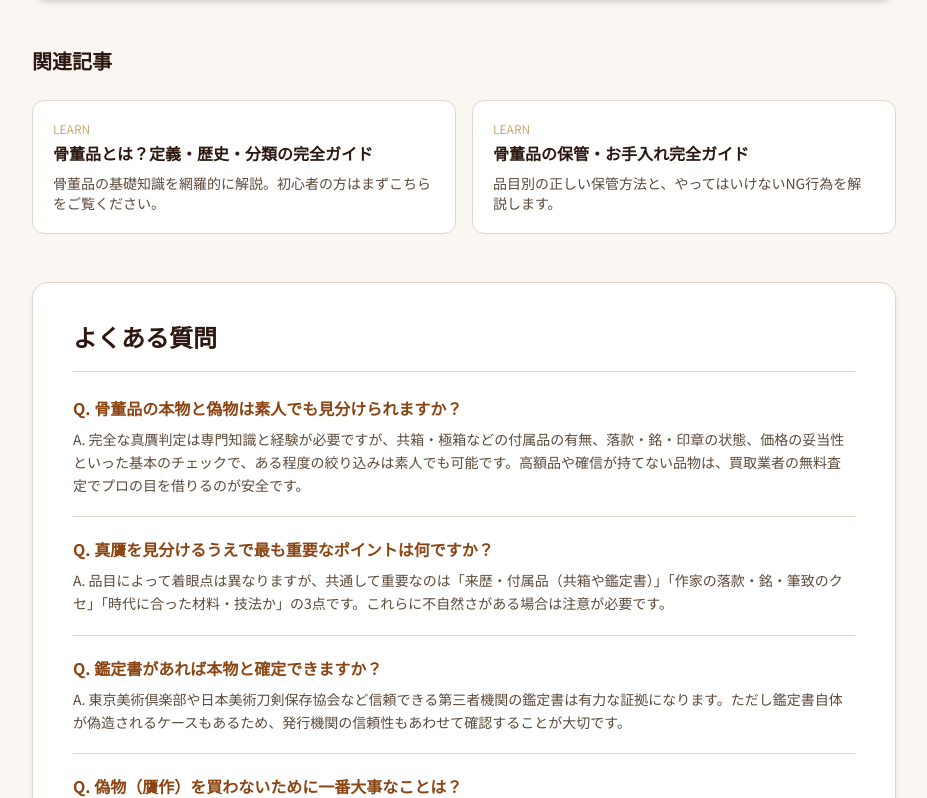
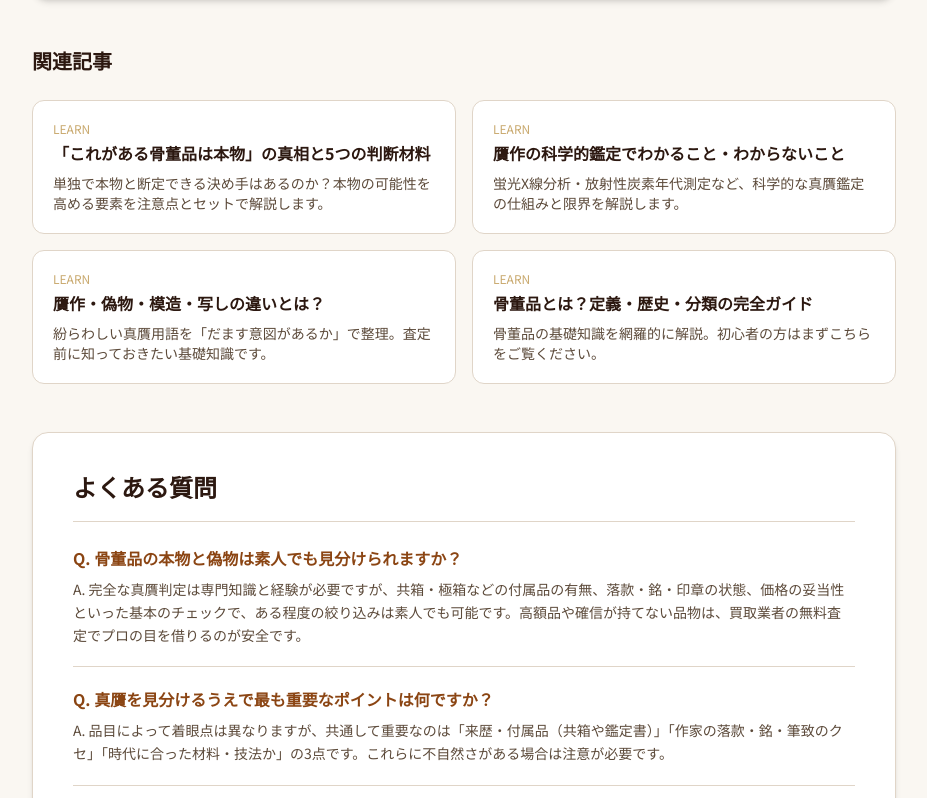
Before and after one commit to webmaster0818/kottouhin-biyori, a Next.js app: page /learn/how-to-identify-fakes in a window 1280 px wide. Shown: the part 10142-10940 px from the top of the page, without its empty margins (176-1103 px from the left). Built offline with nearby package versions, Linux system fonts and the light colour scheme.

Commit message:
07C P2: エリアtemplate美術品買取KW追加(奈良76位40imp対策)＋偽物判定ページ真贋クラスタ相互リンク・FAQ拡張(偽物判定どうする29位/骨董品見分け方39位)

```diff
--- a/app/area/[slug]/page.tsx
+++ b/app/area/[slug]/page.tsx
@@ -16,8 +16,8 @@ export async function generateMetadata({ params }: Props): Promise<Metadata> {
   const area = areas.find((a) => a.slug === slug);
   if (!area) return {};
   return {
-    title: `${area.fullName}の骨董品買取おすすめ業者【2026年最新】｜骨董品買取びより`,
-    description: `${area.fullName}で骨董品を売るならどこがおすすめ？${area.fullName}対応の買取業者3社を比較。出張買取・宅配買取の対応状況も解説。`,
+    title: `${area.fullName}の骨董品・美術品買取おすすめ業者【2026年最新】｜骨董品買取びより`,
+    description: `${area.fullName}で骨董品・美術品を売るならどこがおすすめ？絵画・掛軸・茶道具・陶磁器・刀剣など${area.fullName}対応の買取業者3社を比較。出張買取・宅配買取の対応状況も解説。`,
     alternates: { canonical: `/area/${slug}` },
   };
 }
@@ -391,7 +391,7 @@ export default async function AreaPage({ params }: Props) {
               {area.fullName}の骨董品買取
             </h1>
             <p className="text-lg md:text-xl text-amber-100 max-w-2xl mx-auto leading-relaxed">
-              {area.fullName}対応のおすすめ買取業者を比較・紹介
+              {area.fullName}対応のおすすめ買取業者を比較・紹介。骨董品・美術品（絵画・掛軸・茶道具・陶磁器・刀剣など）の売却に対応
             </p>
           </div>
         </section>
--- a/app/learn/how-to-identify-fakes/page.tsx
+++ b/app/learn/how-to-identify-fakes/page.tsx
@@ -27,6 +27,8 @@ export default function HowToIdentifyFakesPage() {
           { q: "偽物（贋作）を買わないために一番大事なことは？", a: "『安すぎる品物を疑う』『信頼できる業者・ルートから購入する』『焦って即決しない』の3つが基本です。共箱・鑑定書などの付属品や来歴の確認も、贋作を避けるうえで有効です。" },
           { q: "真贋に不安がある骨董品はどこに相談すればいいですか？", a: "まずは買取業者の無料査定でプロの目を借りるのが手軽です。相続・財産分与や高額品で正式な証明が必要な場合は、有料の第三者鑑定機関（数千円〜数万円）に鑑定書の発行を依頼しましょう。" },
           { q: "「これがある骨董品は本物」と言える要素はありますか？", a: "単独で本物と断定できる要素はありませんが、①作家直筆の箱書きがある共箱、②信頼できる第三者機関の鑑定書・登録証、③摩耗した落款・印章、④展覧会出品歴や図録掲載などの来歴、⑤自然な経年変化（古色）が揃っているほど本物の可能性は高まります。逆にどれか1つだけを根拠に本物と判断するのは危険です。" },
+          { q: "骨董品が偽物かどうかの判定はどうすればいいですか？", a: "まず自分でできるのは、共箱・鑑定書などの付属品、落款・銘・印章の状態、価格の妥当性、時代に合った材料・技法かの4点チェックです。ただし最終的な真贋の判定は専門知識が必要なため、確信が持てない場合は買取業者の無料査定でプロに見てもらうのが確実で、費用もかかりません。相続などで正式な証明が要る場合は第三者鑑定機関の鑑定書発行を検討しましょう。" },
+          { q: "骨董品の見分け方は何から始めればいいですか？", a: "最初に見るべきは『付属品（共箱・箱書き・鑑定書）』です。ここに作家の直筆や第三者機関の証明があるかで信頼性が大きく変わります。次に落款・銘・印章の彫りや摩耗の自然さ、そして全体の古色（経年変化）が不自然でないかを確認します。品目（掛軸・陶磁器・茶道具・絵画・刀剣）ごとの着眼点は品目別チェックポイントで詳しく解説しています。" },
         ].map((f) => ({ "@type": "Question", name: f.q, acceptedAnswer: { "@type": "Answer", text: f.a } })),
       }) }} />
     <div className="flex flex-col min-h-screen bg-[#FAF7F2]">
@@ -525,15 +527,25 @@ export default function HowToIdentifyFakesPage() {
           <div className="max-w-4xl mx-auto px-4">
             <h2 className="font-serif-jp text-xl font-bold text-[#2C1810] mb-6">関連記事</h2>
             <div className="grid md:grid-cols-2 gap-4">
+              <Link href="/learn/honmono-mikiwake" className="bg-white rounded-xl border border-[#E0D5C8] p-5 hover:shadow-md transition group">
+                <p className="text-xs text-[#C9A96E] mb-1">LEARN</p>
+                <h3 className="font-bold text-[#2C1810] group-hover:text-[#8B4513] transition mb-2">「これがある骨董品は本物」の真相と5つの判断材料</h3>
+                <p className="text-sm text-[#5C4A3A]">単独で本物と断定できる決め手はあるのか？本物の可能性を高める要素を注意点とセットで解説します。</p>
+              </Link>
+              <Link href="/learn/kagaku-kantei" className="bg-white rounded-xl border border-[#E0D5C8] p-5 hover:shadow-md transition group">
+                <p className="text-xs text-[#C9A96E] mb-1">LEARN</p>
+                <h3 className="font-bold text-[#2C1810] group-hover:text-[#8B4513] transition mb-2">贋作の科学的鑑定でわかること・わからないこと</h3>
+                <p className="text-sm text-[#5C4A3A]">蛍光X線分析・放射性炭素年代測定など、科学的な真贋鑑定の仕組みと限界を解説します。</p>
+              </Link>
+              <Link href="/learn/gansaku-nisemono-chigai" className="bg-white rounded-xl border border-[#E0D5C8] p-5 hover:shadow-md transition group">
+                <p className="text-xs text-[#C9A96E] mb-1">LEARN</p>
+                <h3 className="font-bold text-[#2C1810] group-hover:text-[#8B4513] transition mb-2">贋作・偽物・模造・写しの違いとは？</h3>
+                <p className="text-sm text-[#5C4A3A]">紛らわしい真贋用語を「だます意図があるか」で整理。査定前に知っておきたい基礎知識です。</p>
+              </Link>
               <Link href="/learn/what-is-kottouhin" className="bg-white rounded-xl border border-[#E0D5C8] p-5 hover:shadow-md transition group">
                 <p className="text-xs text-[#C9A96E] mb-1">LEARN</p>
                 <h3 className="font-bold text-[#2C1810] group-hover:text-[#8B4513] transition mb-2">骨董品とは？定義・歴史・分類の完全ガイド</h3>
                 <p className="text-sm text-[#5C4A3A]">骨董品の基礎知識を網羅的に解説。初心者の方はまずこちらをご覧ください。</p>
-              </Link>
-              <Link href="/learn/how-to-store" className="bg-white rounded-xl border border-[#E0D5C8] p-5 hover:shadow-md transition group">
-                <p className="text-xs text-[#C9A96E] mb-1">LEARN</p>
-                <h3 className="font-bold text-[#2C1810] group-hover:text-[#8B4513] transition mb-2">骨董品の保管・お手入れ完全ガイド</h3>
-                <p className="text-sm text-[#5C4A3A]">品目別の正しい保管方法と、やってはいけないNG行為を解説します。</p>
               </Link>
             </div>
           </div>
@@ -553,6 +565,9 @@ export default function HowToIdentifyFakesPage() {
                   { q: "鑑定書があれば本物と確定できますか？", a: "東京美術倶楽部や日本美術刀剣保存協会など信頼できる第三者機関の鑑定書は有力な証拠になります。ただし鑑定書自体が偽造されるケースもあるため、発行機関の信頼性もあわせて確認することが大切です。" },
                   { q: "偽物（贋作）を買わないために一番大事なことは？", a: "「安すぎる品物を疑う」「信頼できる業者・ルートから購入する」「焦って即決しない」の3つが基本です。共箱・鑑定書などの付属品や来歴の確認も、贋作を避けるうえで有効です。" },
                   { q: "真贋に不安がある骨董品はどこに相談すればいいですか？", a: "まずは買取業者の無料査定でプロの目を借りるのが手軽です。相続・財産分与や高額品で正式な証明が必要な場合は、有料の第三者鑑定機関（数千円〜数万円）に鑑定書の発行を依頼しましょう。" },
+                  { q: "「これがある骨董品は本物」と言える要素はありますか？", a: "単独で本物と断定できる要素はありませんが、①作家直筆の箱書きがある共箱、②信頼できる第三者機関の鑑定書・登録証、③摩耗した落款・印章、④展覧会出品歴や図録掲載などの来歴、⑤自然な経年変化（古色）が揃っているほど本物の可能性は高まります。逆にどれか1つだけを根拠に本物と判断するのは危険です。" },
+                  { q: "骨董品が偽物かどうかの判定はどうすればいいですか？", a: "まず自分でできるのは、共箱・鑑定書などの付属品、落款・銘・印章の状態、価格の妥当性、時代に合った材料・技法かの4点チェックです。ただし最終的な真贋の判定は専門知識が必要なため、確信が持てない場合は買取業者の無料査定でプロに見てもらうのが確実で、費用もかかりません。相続などで正式な証明が要る場合は第三者鑑定機関の鑑定書発行を検討しましょう。" },
+                  { q: "骨董品の見分け方は何から始めればいいですか？", a: "最初に見るべきは「付属品（共箱・箱書き・鑑定書）」です。ここに作家の直筆や第三者機関の証明があるかで信頼性が大きく変わります。次に落款・銘・印章の彫りや摩耗の自然さ、そして全体の古色（経年変化）が不自然でないかを確認します。品目（掛軸・陶磁器・茶道具・絵画・刀剣）ごとの着眼点は本文の品目別チェックポイントで詳しく解説しています。" },
                 ].map((f) => (
                   <div key={f.q} className="border-b border-[#E0D5C8] last:border-b-0 pb-5 last:pb-0">
                     <h3 className="font-bold text-[#8B4513] mb-2">Q. {f.q}</h3>
```
